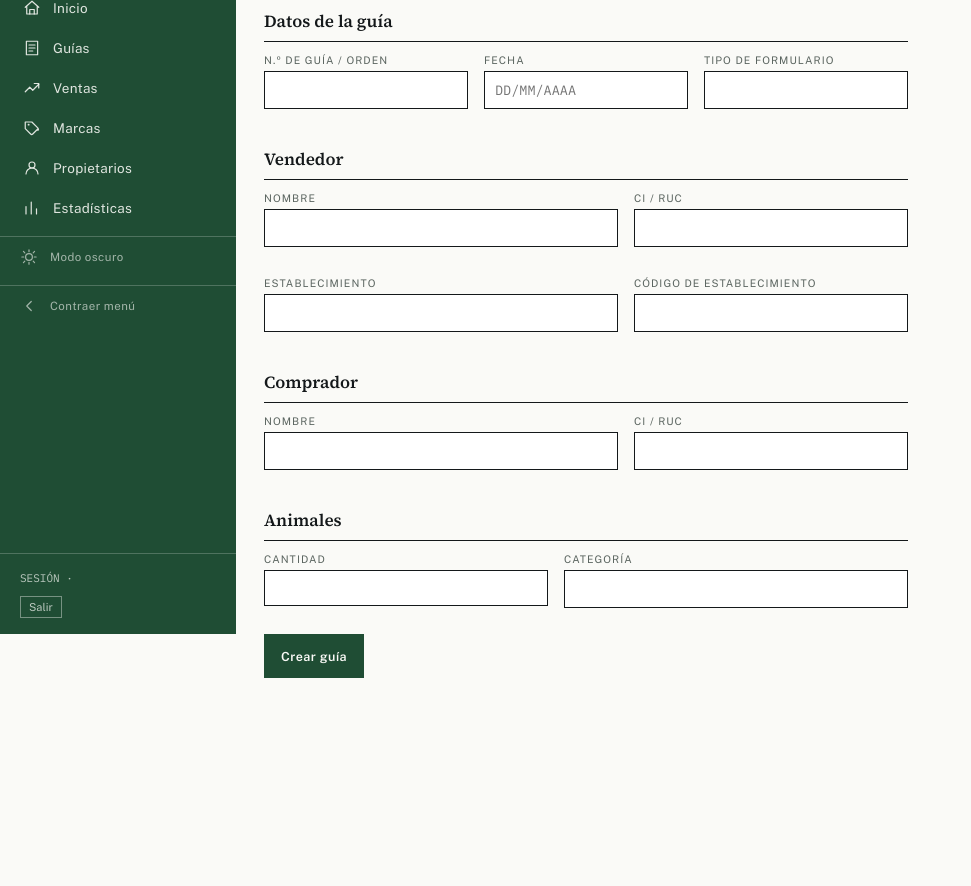
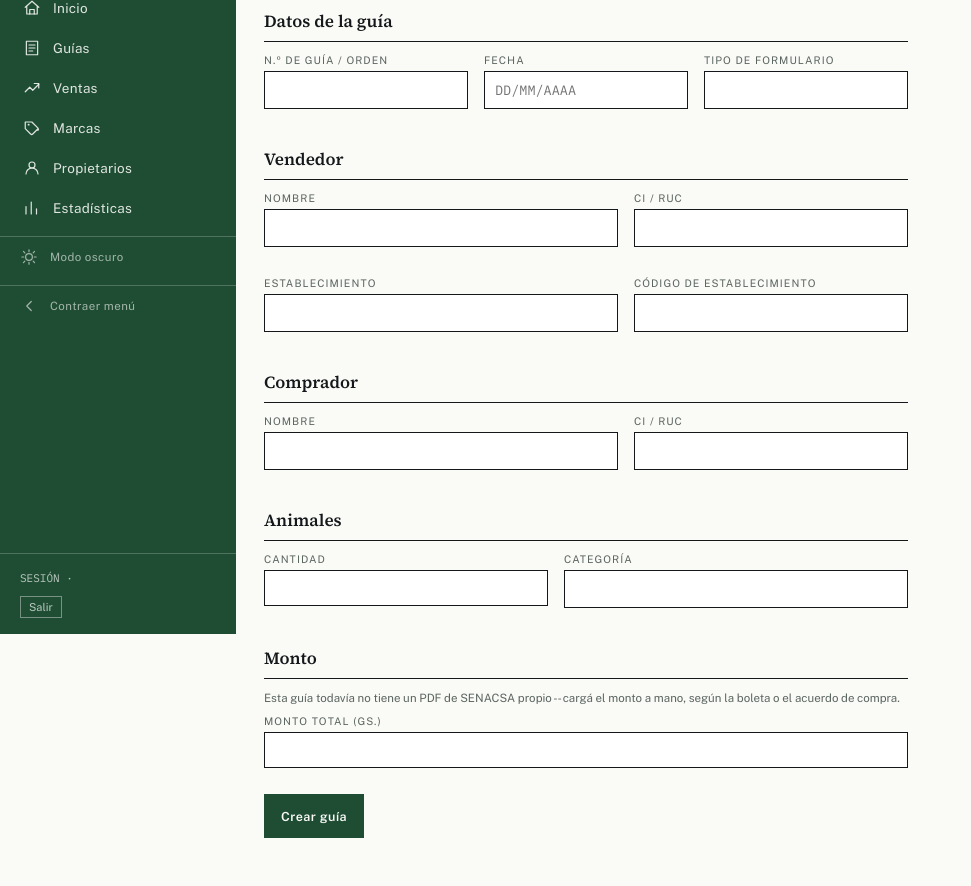
Before and after one commit to RoqueLuis07/piedra_alta_saci, a Flask app: template marcas/servidor/templates/guia_nueva.html in a window 1280 px wide. Shown: the part 166-1052 px from the top of the page, without its empty margins (0-971 px from the left). Before the commit the page ends 844 px from the top, so only its background shows below. Run offline with Flask 3, Linux system fonts and the light colour scheme; the template is opened without the code that fills it, so the values that code supplies are empty; some libraries are stand-ins or nearby versions.

Commit message:
Resumen de negocio: monto de Venta desde el PDF, de Compra a mano
Hallazgo 1 del informe de UX por perfil (jefes/contadora/dueña): no
existía ningún dato de monto para armar un resumen real de "cómo viene
el negocio". Se resuelve según lo decidido:

- Venta: el monto se lee siempre del propio PDF de SENACSA (Boleta de
  Pago, "Monto a Pagar") al generar el documento final -- es el único
  valor de dinero que trae el documento oficial, nunca se tipea a mano.
  Nueva extraer_monto_total() en marcas/pdf/guia.py, verificada contra
  ocho guías reales.
- Compra (Guía): el monto se carga a mano, en el alta y editable
  después, porque en ese momento del proceso todavía no hay ningún PDF
  con ese dato.
- Nueva columna operaciones.monto_total; nuevo resumen_monetario() en
  consultas.py; panel "Resumen del negocio" en Inicio con lo vendido y
  comprado del mes en curso y el histórico; columna en la planilla de
  Guías y ventas para la contadora.

Además, un pedido aparte sobre la detección de casillas del Anexo: se
suma un test parametrizado (0, 1, 5, 39 y 40 casillas anuladas) que
prueba que detectar_casillas() distingue bien las marcadas de las
libres sea cual sea la cantidad real -- no asume ningún número fijo de
"X" en el documento.

Verificado con Postgres real: alta y edición de monto en una Compra,
generación del PDF final de una Venta con un PDF real de SENACSA
confirmando que el monto extraído (Gs. 1.144.000) coincide con el de
la Boleta de Pago, el panel de Inicio sumando ambos montos, y la
planilla de Excel con la columna nueva. 128 tests de pytest en verde.

Co-Authored-By: Claude Sonnet 5 <noreply@anthropic.com>
Claude-Session: https://claude.ai/code/session_01P9FUGVVQiaHBDkfKbUfr8i

```diff
--- a/marcas/pdf/guia.py
+++ b/marcas/pdf/guia.py
@@ -464,6 +464,31 @@ def extraer_encabezado(pdf: Path | str) -> dict:
     return resultado
 
 
+_RE_MONTO_A_PAGAR = re.compile(r"Monto a Pagar\s+([\d.,]+)")
+
+
+def extraer_monto_total(pdf: Path | str) -> int | None:
+    """Lee el "Monto a Pagar" de la Boleta de Pago, en guaraníes -- es el
+    único monto que trae el propio documento oficial de SENACSA (el Rubro 2
+    y el Rubro 7 sólo identifican a las partes, no hay ningún campo de
+    dinero ahí). Comprobado contra ocho guías reales distintas: la Boleta
+    de Pago siempre trae "Monto a Pagar" seguido del número, sin que haga
+    falta reordenar el texto por posición como en :func:`extraer_encabezado`
+    -- acá el propio ``pypdf`` ya los devuelve pegados.
+
+    Devuelve ``None`` si no se encuentra en ninguna página (documento sin
+    Boleta de Pago, o de otro formato) -- nunca inventa un valor."""
+    lector = pypdf.PdfReader(str(pdf))
+    for pagina in lector.pages:
+        texto = pagina.extract_text() or ""
+        coincidencia = _RE_MONTO_A_PAGAR.search(texto)
+        if coincidencia:
+            crudo = coincidencia.group(1).replace(".", "").replace(",", "")
+            if crudo.isdigit():
+                return int(crudo)
+    return None
+
+
 def hojas_de_anexo(pdf: Path | str) -> list[HojaAnexo]:
     """Encuentra las hojas de anexo, con su copia y su orden dentro de la copia."""
     lector = pypdf.PdfReader(str(pdf))
--- a/marcas/servidor/app.py
+++ b/marcas/servidor/app.py
@@ -32,7 +32,9 @@ from openpyxl.utils import get_column_letter
 
 import pypdfium2 as pdfium
 
-from marcas.pdf.guia import analizar_venta, completar_guia, completar_venta, extraer_encabezado
+from marcas.pdf.guia import (
+    analizar_venta, completar_guia, completar_venta, extraer_encabezado, extraer_monto_total,
+)
 from marcas.servidor.auth import (
     cerrar_conexion_actual,
     cerrar_sesion,
@@ -106,6 +108,7 @@ from marcas.servidor.consultas import (
     restaurar_operacion,
     restaurar_propietario,
     resumen_mensual,
+    resumen_monetario,
     subir_imagen_marca,
     ultimos_asientos,
     url_imagen,
@@ -441,6 +444,7 @@ def crear_app() -> Flask:
             activo="inicio",
             perfil=perfil_actual(),
             stats=estadisticas(conexion),
+            negocio=resumen_monetario(conexion),
             asientos=ultimos_asientos(conexion),
             a_revisar=marcas_a_revisar(conexion),
             a_vencer=marcas_por_vencer(conexion),
@@ -723,7 +727,9 @@ def crear_app() -> Flask:
                 o.get("vendedor_documento") or "", o.get("comprador_nombre") or "",
                 o.get("comprador_documento") or "",
                 o.get("cantidad_animales") if o.get("cantidad_animales") is not None else "",
-                o.get("categoria_animales") or "", o.get("revisar") or "",
+                o.get("categoria_animales") or "",
+                o.get("monto_total") if o.get("monto_total") is not None else "",
+                o.get("revisar") or "",
                 "Sí" if o.get("guia_colisionada") else "No", _fecha_sin_tz(o.get("creado_en")),
             ]
             for o in filas
@@ -731,7 +737,7 @@ def crear_app() -> Flask:
         buffer = _libro_excel(
             "Guías y ventas",
             ["Tipo", "N° de guía", "Fecha", "Vendedor", "Doc. vendedor", "Comprador", "Doc. comprador",
-             "Cantidad", "Categoría", "Revisar", "Colisiona", "Creado en"],
+             "Cantidad", "Categoría", "Monto total (Gs.)", "Revisar", "Colisiona", "Creado en"],
             cuerpo,
         )
         return send_file(
@@ -836,7 +842,7 @@ def crear_app() -> Flask:
         campos = {}
         for campo in CAMPOS_OPERACION_EDITABLES:
             valor = request.form.get(campo, "").strip() or None
-            if campo == "cantidad_animales" and valor is not None:
+            if campo in ("cantidad_animales", "monto_total") and valor is not None:
                 try:
                     valor = int(valor)
                 except ValueError:
@@ -858,7 +864,7 @@ def crear_app() -> Flask:
         campos = {}
         for campo in CAMPOS_OPERACION_EDITABLES:
             valor = request.form.get(campo, "").strip() or None
-            if campo == "cantidad_animales" and valor is not None:
+            if campo in ("cantidad_animales", "monto_total") and valor is not None:
                 try:
                     valor = int(valor)
                 except ValueError:
@@ -908,7 +914,7 @@ def crear_app() -> Flask:
             if campo not in request.form:
                 continue
             valor = request.form.get(campo, "").strip() or None
-            if campo == "cantidad_animales" and valor is not None:
+            if campo in ("cantidad_animales", "monto_total") and valor is not None:
                 try:
                     valor = int(valor)
                 except ValueError:
@@ -1310,6 +1316,20 @@ def crear_app() -> Flask:
                 return _error_seguro("No se pudo generar el PDF de la venta.", exc)
             contenido_pdf = salida.read_bytes()
 
+            # El monto de una Venta se lee siempre del propio PDF de SENACSA
+            # (la Boleta de Pago) -- es el único valor de dinero que trae el
+            # documento oficial, nunca se tipea a mano para una venta.
+            try:
+                monto = extraer_monto_total(pdf_entrada)
+            except Exception as exc:
+                print(f"generar_venta_pdf: no se pudo leer el monto de {operacion_id}: {exc}")
+                monto = None
+            if monto is not None:
+                try:
+                    actualizar_operacion_campos(conexion, operacion_id, {"monto_total": monto})
+                except Exception as exc:
+                    print(f"generar_venta_pdf: no se pudo guardar el monto de {operacion_id}: {exc}")
+
         if operacion.get("borrador_venta"):
             try:
                 eliminar_borrador_venta(conexion, operacion_id)
--- a/marcas/servidor/consultas.py
+++ b/marcas/servidor/consultas.py
@@ -14,6 +14,7 @@ import base64
 import json
 from collections import defaultdict
 from datetime import date, datetime, timedelta
+from zoneinfo import ZoneInfo
 
 import psycopg2
 from flask import url_for
@@ -42,7 +43,7 @@ CAMPOS_OPERACION_EDITABLES = [
     "vendedor_establecimiento", "vendedor_establecimiento_codigo",
     "comprador_nombre", "comprador_documento", "cantidad_animales",
     "categoria_animales", "categoria_animales_original", "tipo_formulario", "revisar",
-    "tipo_operacion",
+    "tipo_operacion", "monto_total",
 ]
 
 _CAMPOS_IMAGEN = ("archivo_png", "archivo_svg")
@@ -626,6 +627,51 @@ def resumen_mensual(conexion, meses: int = 12) -> list[dict]:
     ]
 
 
+_ZONA_HORARIA_LOCAL = ZoneInfo("America/Asuncion")
+
+
+def resumen_monetario(conexion) -> dict:
+    """Cuánto se vendió y se compró, en guaraníes -- el resumen de negocio que
+    pidieron jefes/contadora/dueña (Hallazgo 1 del informe de UX por perfil).
+
+    Sólo suma operaciones con ``monto_total`` ya cargado: en una Venta se
+    completa solo al generar su PDF final (se lee de la Boleta de Pago de
+    SENACSA), en una Guía/Compra se carga a mano -- así que el total no
+    incluye lo que todavía está en proceso, y por eso también se informa
+    cuántas operaciones de cada tipo tienen monto para poder interpretarlo."""
+    with conexion.cursor() as cur:
+        cur.execute(
+            "SELECT tipo_operacion, monto_total, creado_en FROM operaciones"
+            " WHERE activo AND monto_total IS NOT NULL"
+        )
+        filas = cur.fetchall()
+    ahora_local = datetime.now(_ZONA_HORARIA_LOCAL)
+    resultado = {
+        "vendido_total": 0, "vendido_mes": 0, "cantidad_ventas_con_monto": 0,
+        "comprado_total": 0, "comprado_mes": 0, "cantidad_compras_con_monto": 0,
+    }
+    for f in filas:
+        monto = f.get("monto_total") or 0
+        creado_en = f.get("creado_en")
+        es_del_mes = False
+        if creado_en:
+            creado_en_local = creado_en.astimezone(_ZONA_HORARIA_LOCAL)
+            es_del_mes = (
+                creado_en_local.year == ahora_local.year and creado_en_local.month == ahora_local.month
+            )
+        if f.get("tipo_operacion") == "venta":
+            resultado["vendido_total"] += monto
+            resultado["cantidad_ventas_con_monto"] += 1
+            if es_del_mes:
+                resultado["vendido_mes"] += monto
+        else:
+            resultado["comprado_total"] += monto
+            resultado["cantidad_compras_con_monto"] += 1
+            if es_del_mes:
+                resultado["comprado_mes"] += monto
+    return resultado
+
+
 def ranking_participantes(conexion, limite: int = 8) -> tuple[list[dict], list[dict]]:
     """Los vendedores y compradores con más animales movidos, según las guías cargadas."""
     with conexion.cursor() as cur:
@@ -816,7 +862,8 @@ def exportar_operaciones(
         cur.execute(
             f"""
             SELECT numero_guia, fecha, vendedor_nombre, vendedor_documento, comprador_nombre, comprador_documento,
-                   cantidad_animales, categoria_animales, revisar, guia_colisionada, creado_en, tipo_operacion
+                   cantidad_animales, categoria_animales, revisar, guia_colisionada, creado_en, tipo_operacion,
+                   monto_total
             FROM operaciones
             {where}
             ORDER BY creado_en DESC
--- a/marcas/servidor/schema.sql
+++ b/marcas/servidor/schema.sql
@@ -168,3 +168,10 @@ alter table usuarios add column if not exists preferencias jsonb not null defaul
 create index if not exists idx_marcas_activo on marcas(activo) where not activo;
 create index if not exists idx_operaciones_activo on operaciones(activo) where not activo;
 create index if not exists idx_propietarios_activo on propietarios(activo) where not activo;
+
+-- Monto total en guaraníes: en una Venta se lee solo del "Monto a Pagar" de
+-- la Boleta de Pago del PDF de SENACSA al generar el documento (es el único
+-- valor de dinero que trae el propio documento oficial); en una Guía
+-- (compra) se carga a mano, porque no hay ningún PDF con ese dato todavía
+-- en ese momento del proceso.
+alter table operaciones add column if not exists monto_total bigint;
--- a/marcas/servidor/templates/guia_nueva.html
+++ b/marcas/servidor/templates/guia_nueva.html
@@ -44,6 +44,14 @@
       <div class="campo-edicion" style="flex: 1 1 200px;"><label>Categoría</label><input type="text" name="categoria_animales"></div>
     </div>
 
+    {% if modo != 'venta' %}
+    <h2 class="subtitulo" style="margin-top: 24px;">Monto</h2>
+    <p class="sub" style="margin: 0 0 10px;">Esta guía todavía no tiene un PDF de SENACSA propio -- cargá el monto a mano, según la boleta o el acuerdo de compra.</p>
+    <div style="display: flex; gap: 16px; flex-wrap: wrap;">
+      <div class="campo-edicion" style="flex: 1 1 200px;"><label>Monto total (Gs.)</label><input type="number" name="monto_total" min="0" step="1"></div>
+    </div>
+    {% endif %}
+
     <button type="submit" class="boton boton-primario" style="margin-top: 12px;">{{ 'Crear venta' if modo == 'venta' else 'Crear guía' }}</button>
   </form>
 </div>
```
Also changed, not shown: marcas/servidor/templates/guia_detalle.html (+11 -0 lines), marcas/servidor/templates/inicio.html (+17 -0 lines), tests/test_guia.py (+34 -0 lines).
